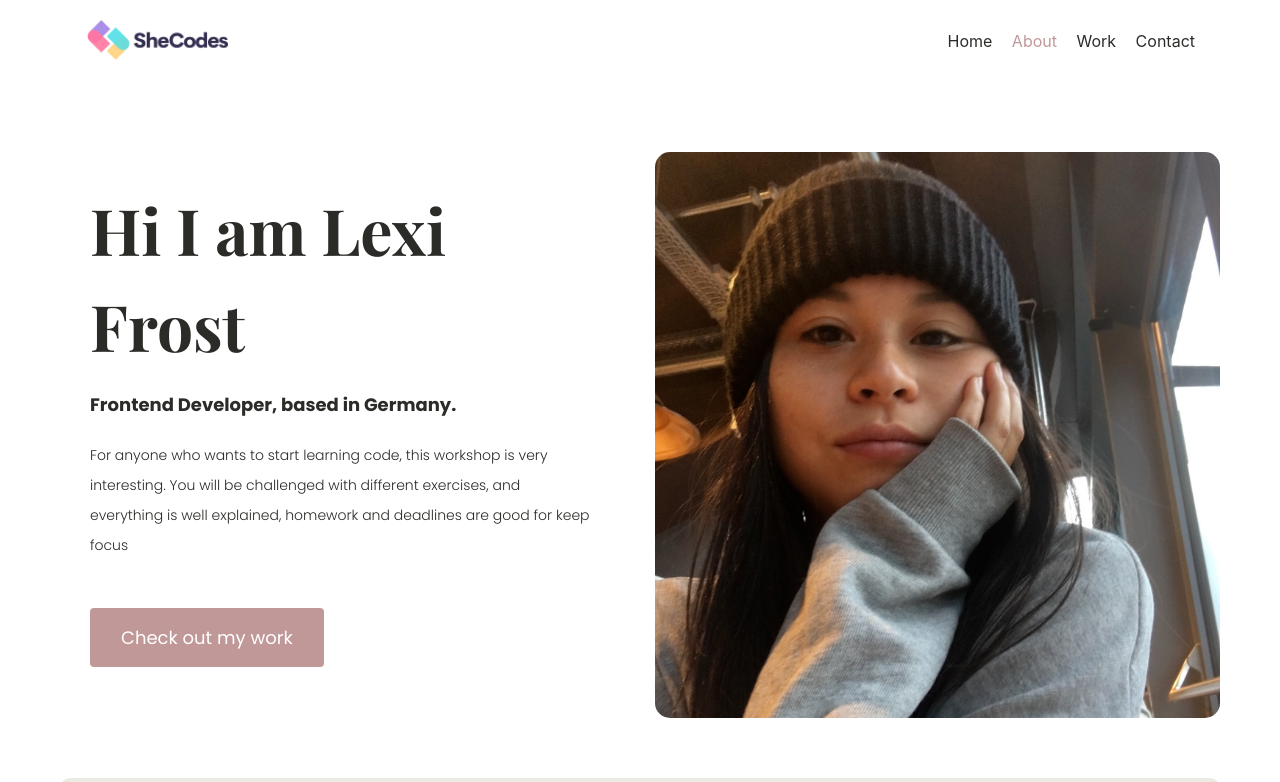
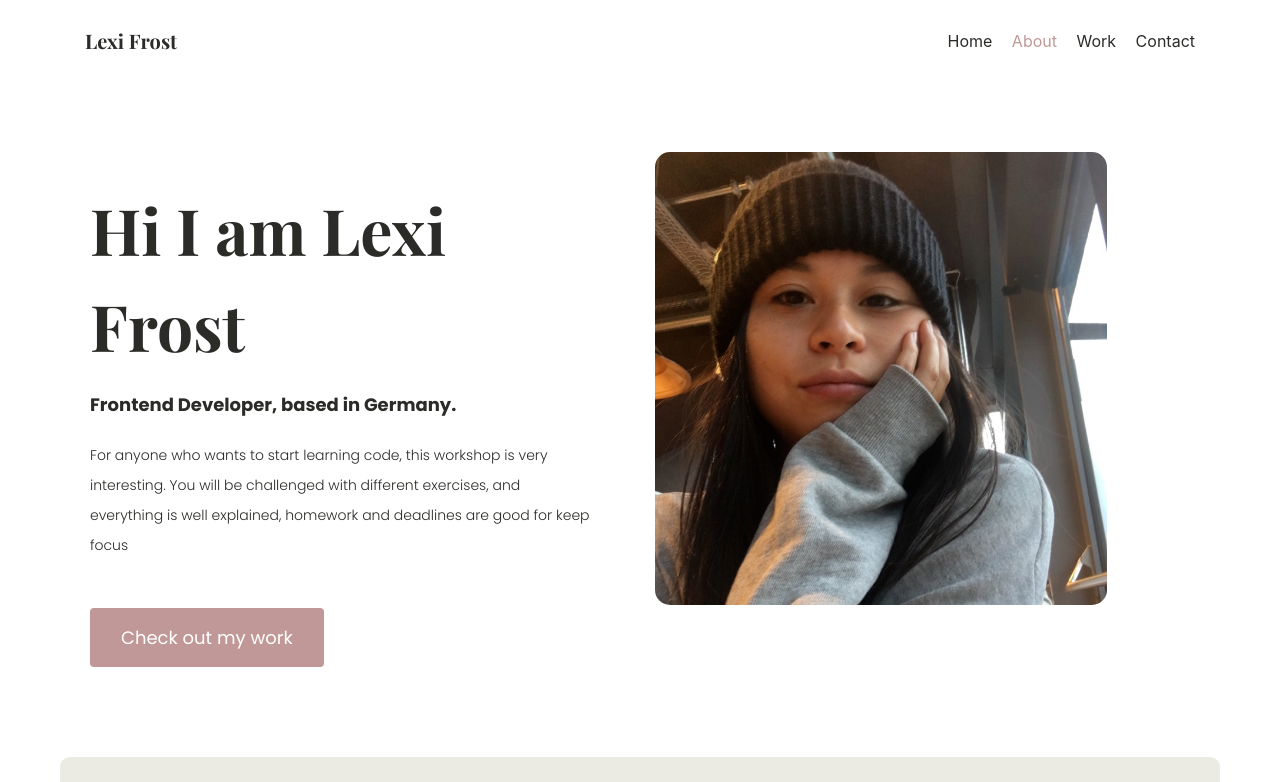
Before and after one commit to lexifrost/shecodes-portfolio-project, a plain HTML site: page about.html in a window 1280 px wide. Shown: the top 782 px of the page. Drawn offline with nearby package versions, Linux system fonts and the light colour scheme; a web font is replaced by a local one.

Commit message:
Fix navigation logo

```diff
--- a/about.html
+++ b/about.html
@@ -32,18 +32,7 @@
   <body>
     <div class="container">
       <nav class="d-flex justify-content-between">
-        <a href="/" title="Home">
-          <img
-            src="images/logo.png"
-            alt="Lexi Logo"
-            class="logo d-none d-md-block"
-          />
-          <img
-            src="images/logo_small.png"
-            alt="Lexi Logo"
-            class="logo d-block d-md-none"
-          />
-        </a>
+        <a href="/" title="Home" class="logo-text"> Lexi Frost </a>
         <ul>
           <li><a href="/" title="Home">Home</a></li>
           <li class="active">
--- a/styles/portfolio.css
+++ b/styles/portfolio.css
@@ -10,12 +10,15 @@ body {
   color: var(--text-default-color);
 }
 
-.logo {
-  max-height: 40px;
+nav {
+  padding: 20px 0;
 }
 
-nav {
-  padding: 20px 0;
+nav .logo-text {
+  font-family: var(--heading-font-family);
+  font-size: 20px;
+  font-weight: bold;
+  line-height: 42px;
 }
 
 nav ul {
@@ -38,6 +41,7 @@ nav a {
 nav a:hover,
 nav li.active a {
   color: var(--branding-color);
+  text-decoration: none;
 }
 
 h1,
@@ -210,6 +214,7 @@ footer .social-links a:hover {
 
 .portrait {
   border-radius: 15px;
+  max-width: 80%;
 }
 
 @media (max-width: 992px) {
```
Also changed, not shown: contact.html (+1 -12 lines), index.html (+1 -12 lines), work.html (+6 -16 lines).
